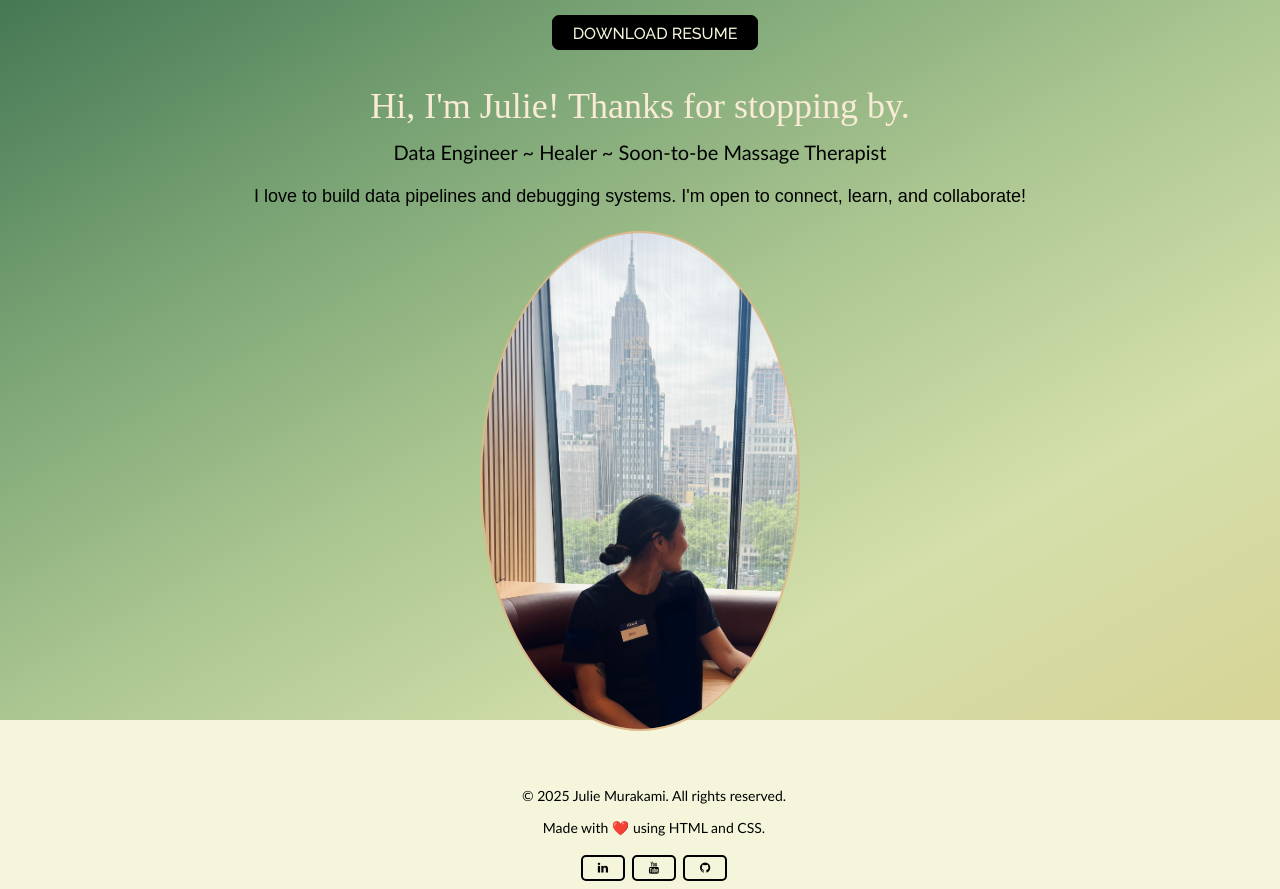
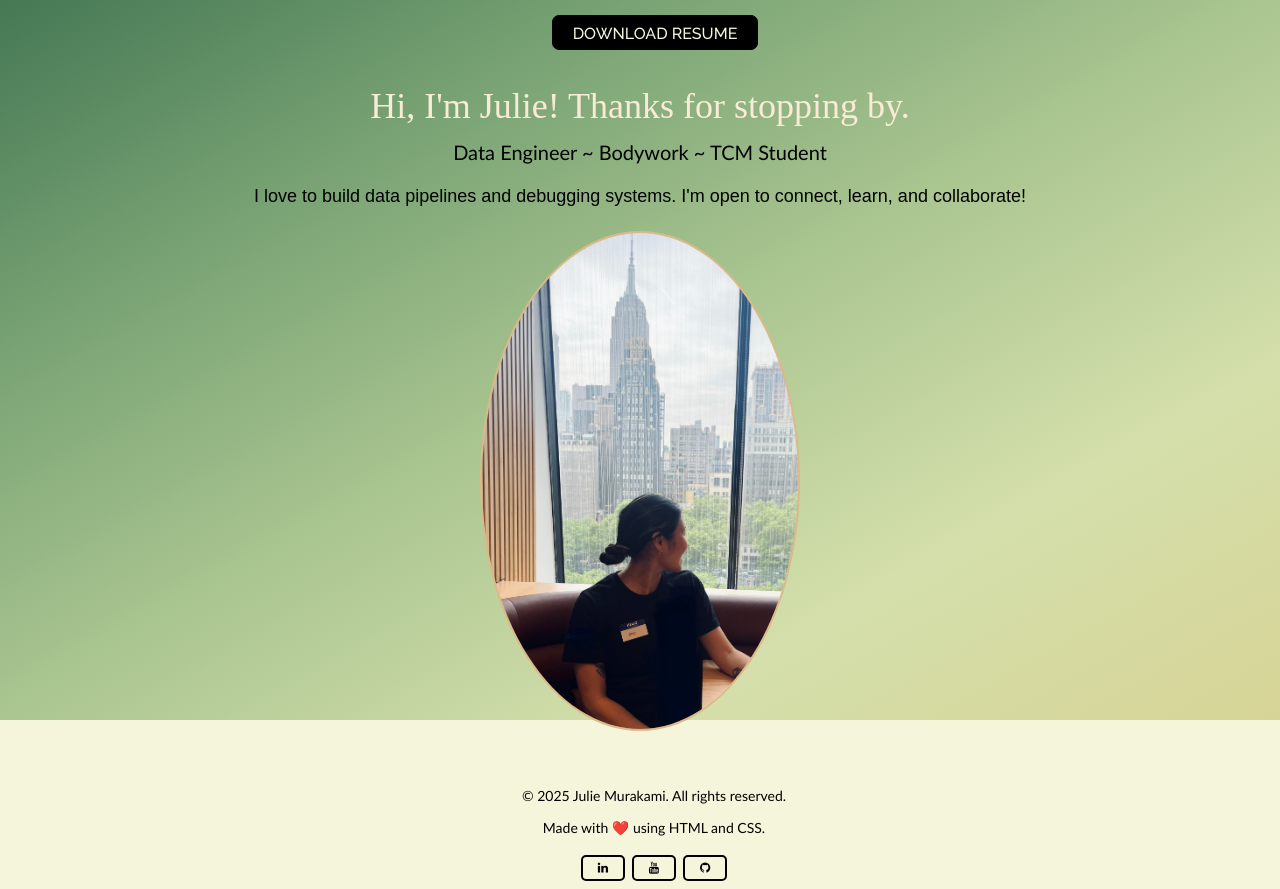
Before and after one commit to happyjules/happyjules.github.io, a plain HTML site: page index.html in a window 1280 px wide. Shown: the top 889 px of the page. Drawn offline with Linux system fonts and the light colour scheme; a script that the page names is missing; a web font is replaced by a local one.

Commit message:
bodywork

```diff
--- a/index.html
+++ b/index.html
@@ -22,7 +22,7 @@
 
   <h1 id="heading">Hi, I'm Julie! Thanks for stopping by.
     <br>
-    <span class="subheading1">Data Engineer ~ Healer ~ Soon-to-be Massage Therapist</span>
+    <span class="subheading1">Data Engineer ~ Bodywork ~ TCM Student</span>
     <br>
     <span class="subheading2">I love to build data pipelines and debugging systems. I'm open to connect, learn, and collaborate!</span>
     <img class="profile-pic" src="assets/images/profile1.jpg" alt="ProfilePicture" />
```
